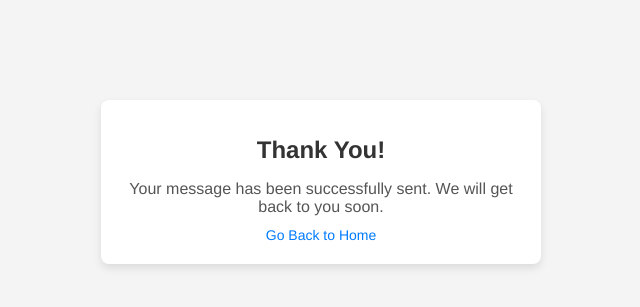
After one commit to Roy-sit/sit_loipan_portfolio, a PHP site: page /thank-you.php in a window 1280 px wide. The commit adds this page. Shown: the top 307 px of the page, without its empty margins (319-959 px from the left). Run offline with PHP 8.4, Linux system fonts and the light colour scheme.

Commit message:
added thank-you.php

```diff
--- a/index.php
+++ b/index.php
@@ -326,7 +326,7 @@
       </p>
 
       <div id="footer-contact">
-        <form id="contact-form" action="includes/sendmail.php" method="POST">
+        <form id="contact-form" action="thank-you.php" method="POST">
           <input type="text" name="fullName" placeholder="Full Name" required>
           <input type="email" name="email" placeholder="Email" required>
           <textarea name="comments" rows="3" placeholder="Comments"></textarea>
--- a/sendmail.php
+++ b/sendmail.php
@@ -43,7 +43,6 @@ if ($_SERVER['REQUEST_METHOD'] == 'POST') {
         $query = "INSERT INTO contact (full_name, email, comments) VALUES ('$full_name', '$email', '$msg')";
 
         if (mysqli_query($connect, $query)) {
-            // Format and send these values in an email
             $to = 'lpsroy78@gmail.com';
             $subject = 'Message from your Portfolio site!';
             $message = "You have received a new contact form submission:\n\n";
@@ -51,7 +50,6 @@ if ($_SERVER['REQUEST_METHOD'] == 'POST') {
             $message .= "Email: ".$email."\n\n";
             $message .= $msg;
 
-            // Send the email
             mail($to, $subject, $message);
 
             // Redirect to thank you page
@@ -66,7 +64,6 @@ if ($_SERVER['REQUEST_METHOD'] == 'POST') {
         }
     }
 } else {
-    // If the form is not submitted, provide feedback
     echo "Please fill out the form to contact us.";
 }
 ?>
--- /dev/null
+++ b/thank-you.php
@@ -0,0 +1,57 @@
+<?php
+// Enable error reporting for debugging
+error_reporting(E_ALL);
+ini_set('display_errors', 1);
+?>
+
+<!DOCTYPE html>
+<html lang="en">
+<head>
+    <meta charset="UTF-8">
+    <meta name="viewport" content="width=device-width, initial-scale=1.0">
+    <title>Thank You</title>
+    <style>
+        body {
+            font-family: 'Galvji', Helvetica, Arial, sans-serif;
+            margin: 0;
+            padding: 0;
+            background-color: #f4f4f4;
+            height: 100%;
+        }
+
+        .container {
+            width: 400px;
+            margin: 100px auto;
+            padding: 20px;
+            background: #ffffff;
+            box-shadow: 0 4px 8px rgba(0, 0, 0, 0.1);
+            border-radius: 8px;
+            text-align: center;
+        }
+        h1 {
+            color: #333;
+            font-size: 24px;
+        }
+        p {
+            color: #555;
+            font-size: 16px;
+            margin: 10px 0;
+        }
+        a {
+            text-decoration: none;
+            color: #007BFF;
+            font-size: 14px;
+        }
+        a:hover {
+            text-decoration: underline;
+        }
+    </style>
+</head>
+<body>
+    <div class="container">
+        <h1>Thank You!</h1>
+        <p>Your message has been successfully sent. We will get back to you soon.</p>
+        <a href="index.php">Go Back to Home</a>
+    </div>
+</body>
+</html>
```
